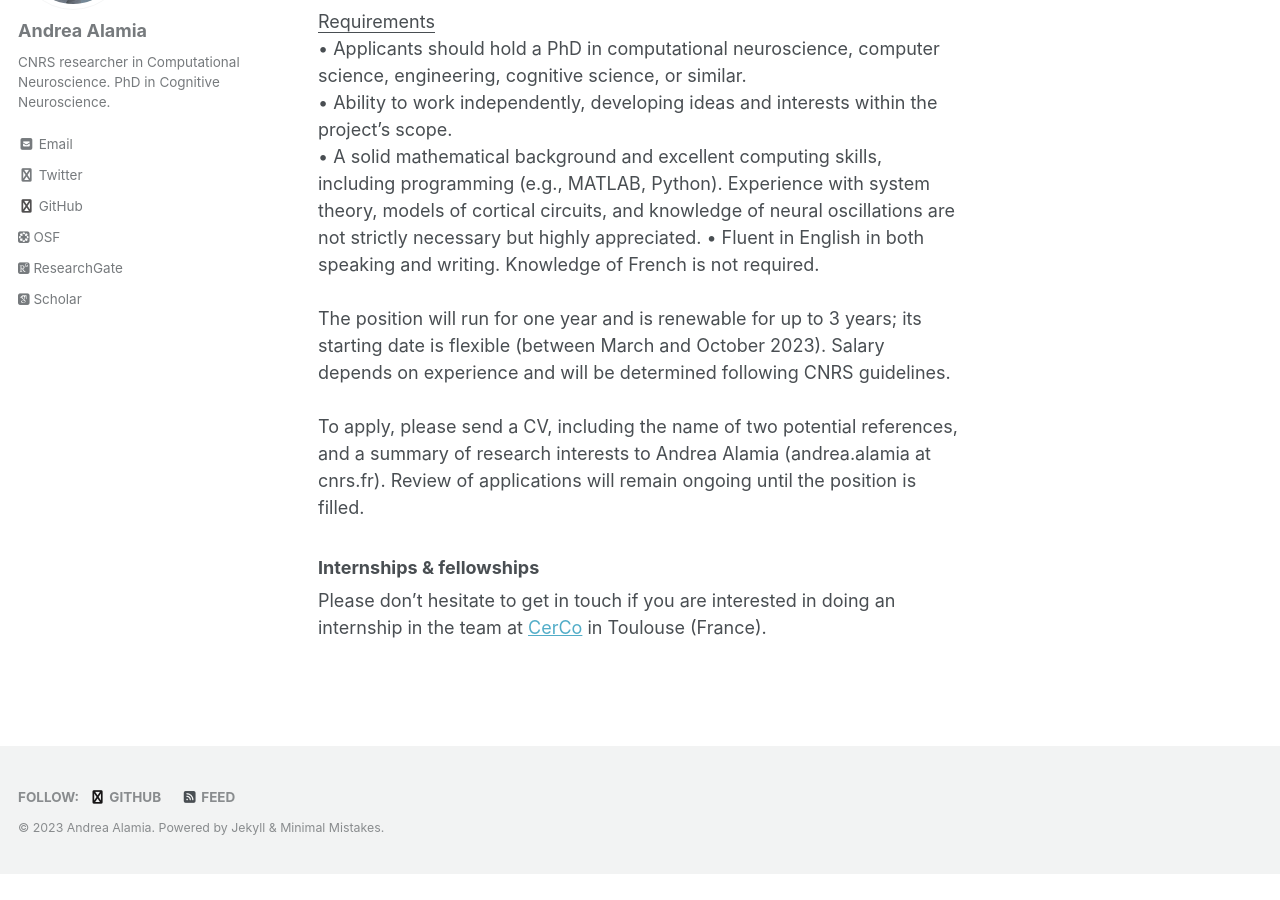
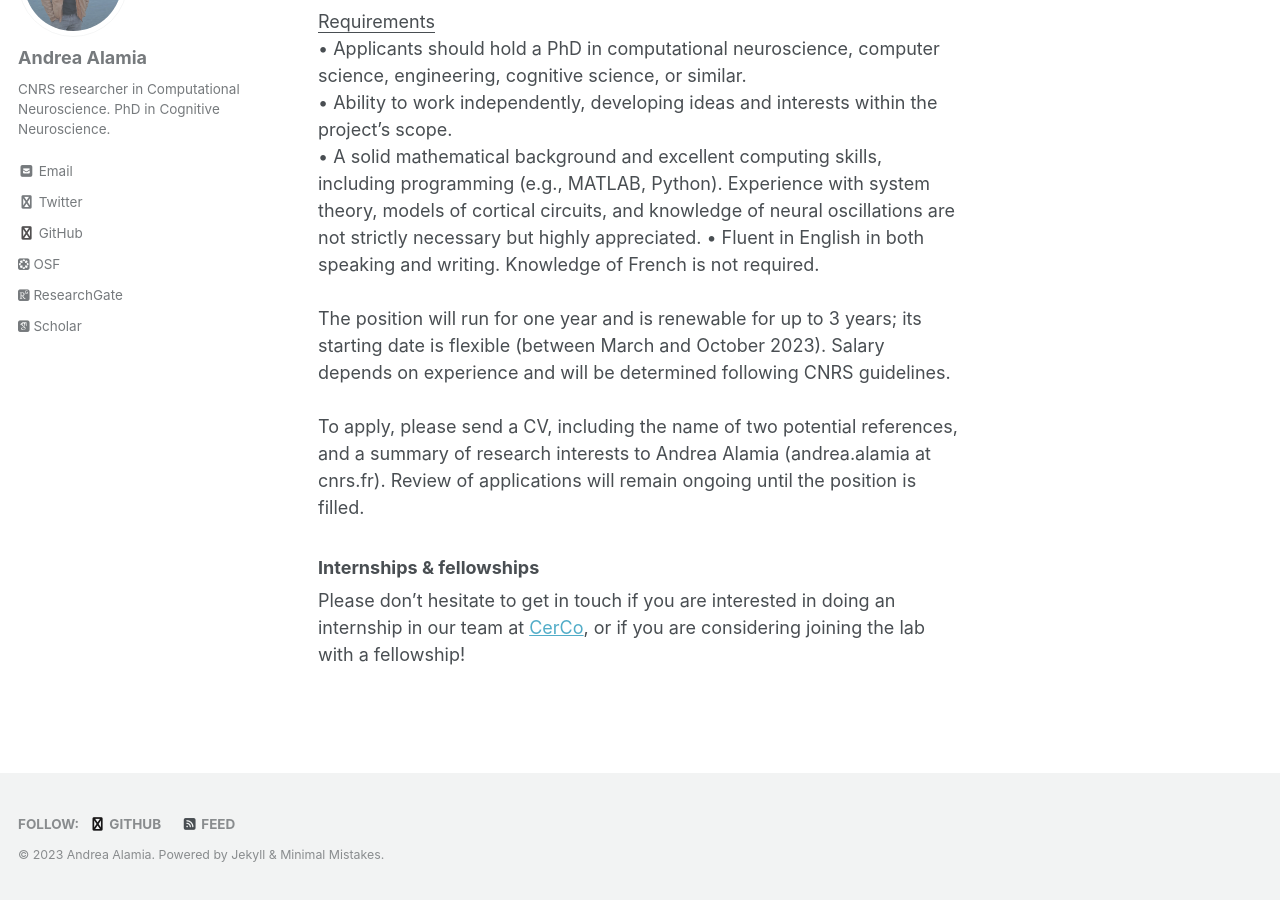
Before and after one commit to artipago/artipago.github.io, a Jekyll site: the page built from _pages/open positions.md, in a window 1280 px wide and 900 px high, scrolled down 1335 px. Built offline with Jekyll 4.4.1, drawn with Linux system fonts in a browser that asks for light colours; nearby versions of some CDN libraries; some web fonts are replaced; library files that are not in the unit come from our copies; before the commit the page ends 2208 px from its top, so only the background shows below that.

Commit message:
Update open positions.md

```diff
--- a/_pages/open positions.md
+++ b/_pages/open positions.md
@@ -31,4 +31,4 @@ To apply, please send a CV, including the name of two potential references, and
 
 ### Internships & fellowships
 
-Please don't hesitate to get in touch if you are interested in doing an internship in the team at <a href="http://cerco.cnrs.fr/">CerCo</a> in Toulouse (France). <br>
+Please don't hesitate to get in touch if you are interested in doing an internship in our team at <a href="http://cerco.cnrs.fr/">CerCo</a>, or if you are considering joining the lab with a fellowship! <br>
```
